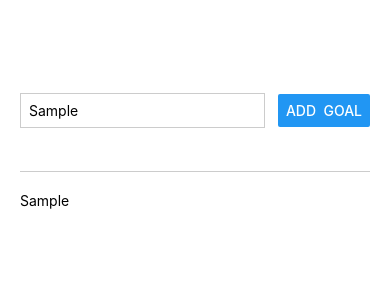
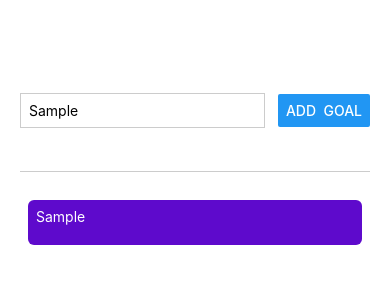
Before and after one commit to YogeshRR/Learn_ReactNative, a React Native app: screen / in a window 390 px wide. Both pictures are taken after typing "Sample" into the empty fields and a click on the button "ADD GOAL". Shown: the top 300 px of the page. Built offline with nearby package versions, Linux system fonts and the light colour scheme.

Commit message:
27 Optimizing Lists with FlatList

```diff
--- a/App.js
+++ b/App.js
@@ -1,55 +1,95 @@
-
-import { useState } from 'react';
-import { Button, StyleSheet, Text, TextInput, View } from 'react-native';
+import { useState } from "react";
+import {
+  Button,
+  StyleSheet,
+  Text,
+  TextInput,
+  View,
+  ScrollView,
+  FlatList,
+} from "react-native";
 
 export default function App() {
-  const [enteredGoalText, setGoalText] = useState('');
+  const [enteredGoalText, setGoalText] = useState("");
   const [courseGoals, setCourseGoals] = useState([]);
-  function goalInputHandler (enteredText) {
-   // console.log(enteredText);
+  function goalInputHandler(enteredText) {
+    // console.log(enteredText);
     setGoalText(enteredText);
   }
-  function addGoalHandler () {
-    setCourseGoals(currentGoal => [...currentGoal, enteredGoalText]);
+  function addGoalHandler() {
+    setCourseGoals((currentGoal) => [
+      ...currentGoal,
+      { myText: enteredGoalText, id: Math.random.toString },
+    ]);
   }
   return (
     <View style={styles.appContainer}>
       <View style={styles.textInputContainer}>
-        <TextInput placeholder='Your Goal for the Course' style={styles.textInput} onChangeText={goalInputHandler}/>
-        <Button title='Add  Goal' onPress={addGoalHandler}/>
+        <TextInput
+          placeholder="Your Goal for the Course"
+          style={styles.textInput}
+          onChangeText={goalInputHandler}
+        />
+        <Button title="Add  Goal" onPress={addGoalHandler} />
       </View>
       <View style={styles.goalContainer}>
-       {courseGoals.map((goal)=> <Text key={goal}>{goal}</Text>)}
+        <FlatList
+          data={courseGoals}
+          renderItem={(itemData) => {
+            return (
+              <View style={styles.goalItem}>
+                <Text style={styles.goalText}>{itemData.item.myText} </Text>
+              </View>
+            );
+          }}
+          keyExtractor={(item, index) => {
+            return item.id;
+          }}
+          alwaysBounceVertical={false}
+        ></FlatList>
       </View>
     </View>
   );
 }
 
 const styles = StyleSheet.create({
-  appContainer : {
-    flex : 1,
-    padding : 50,
-    paddingHorizontal : 20,
+  appContainer: {
+    flex: 1,
+    padding: 50,
+    paddingHorizontal: 20,
   },
-  textInputContainer : {
-    flex : 1,
-    flexDirection : 'row',
-    alignItems : 'center',
-    marginBottom : 20,
-    borderBottomWidth : 1,
-    borderBottomColor : '#cccccc',
-    justifyContent : 'space-between',
+  textInputContainer: {
+    flex: 1,
+    flexDirection: "row",
+    alignItems: "center",
+    marginBottom: 20,
+    borderBottomWidth: 1,
+    borderBottomColor: "#cccccc",
+    justifyContent: "space-between",
   },
-  textInput : {
-    borderWidth : 1,
-    borderColor : '#cccccc',
-    width : '70%',
-    marginRight : 8,
-    padding : 8,
+  textInput: {
+    borderWidth: 1,
+    borderColor: "#cccccc",
+    width: "70%",
+    marginRight: 8,
+    padding: 8,
   },
 
-  goalContainer : {
-    flex : 5,
-  }
+  goalContainer: {
+    flex: 5,
+  },
 
+  goalItem: {
+    margin: 8,
+    color: "white",
+    fontSize: 12,
+    borderRadius: 6,
+    backgroundColor: "#5e0acc",
+    padding: 8,
+    height: 45,
+  },
+
+  goalText: {
+    color: "white",
+  },
 });
```
